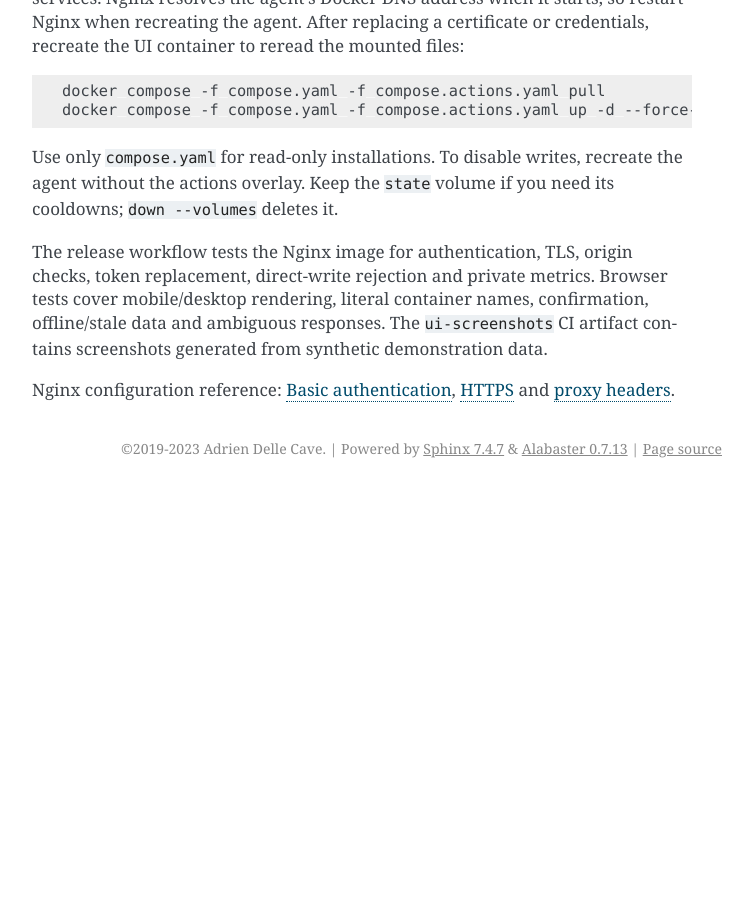
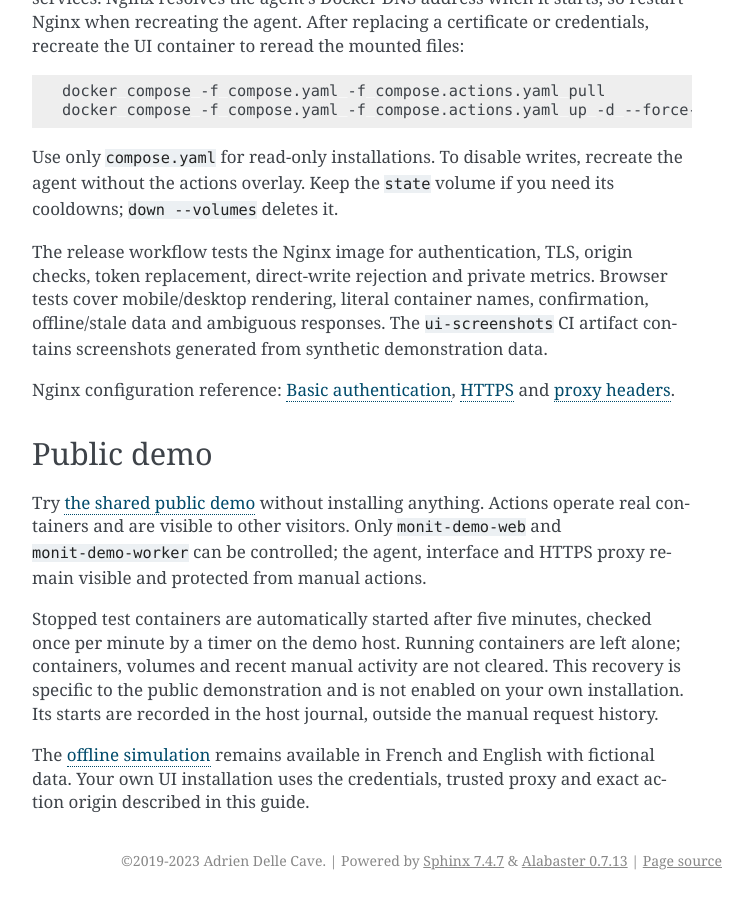
Before and after one commit to decryptus/monit-docker, a Sphinx documentation site: the page built from docs/ui.md, in a window 1280 px wide and 900 px high, scrolled down 5466 px. Shown: the whole window, without its empty margins (388-1141 px from the left). Built offline with Sphinx 7.4.7, drawn with Linux system fonts in a browser that asks for light colours; before the commit the page ends 5954 px from its top, so only the background shows below that.

Commit message:
docs: document the shared demo and refresh screenshots from live verification

```diff
--- a/docs/ui.md
+++ b/docs/ui.md
@@ -264,3 +264,20 @@ contains screenshots generated from synthetic demonstration data.
 Nginx configuration reference: [Basic authentication](https://nginx.org/en/docs/http/ngx_http_auth_basic_module.html),
 [HTTPS](https://nginx.org/en/docs/http/configuring_https_servers.html) and
 [proxy headers](https://nginx.org/en/docs/http/ngx_http_proxy_module.html#proxy_set_header).
+
+## Public demo
+
+Try [the shared public demo](https://demo.monit-docker.com/) without installing
+anything. Actions operate real containers and are visible to other visitors.
+Only `monit-demo-web` and `monit-demo-worker` can be controlled; the agent,
+interface and HTTPS proxy remain visible and protected from manual actions.
+
+Stopped test containers are automatically started after five minutes, checked
+once per minute by a timer on the demo host. Running containers are left alone;
+containers, volumes and recent manual activity are not cleared. This recovery is
+specific to the public demonstration and is not enabled on your own installation.
+Its starts are recorded in the host journal, outside the manual request history.
+
+The [offline simulation](https://www.monit-docker.com/demo/) remains available in
+French and English with fictional data. Your own UI installation uses the
+credentials, trusted proxy and exact action origin described in this guide.
```
Also changed, not shown: README.md (+6 -4 lines), ui/README.md, ui/screenshots/demo-desktop.png (added), ui/screenshots/demo-mobile.png (added).
